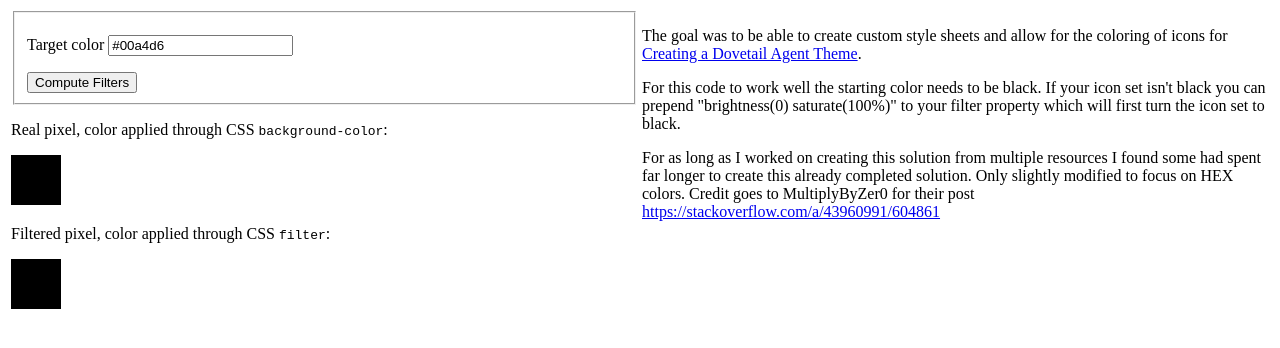
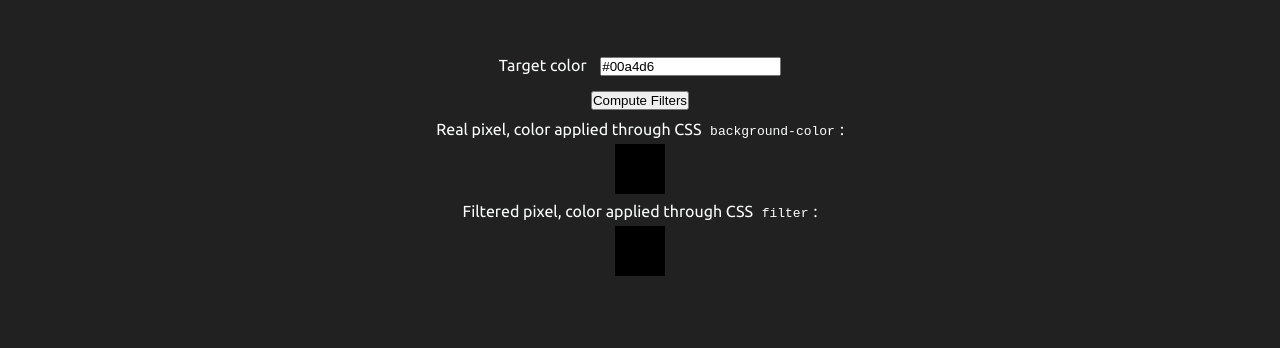
Before and after one commit to CybTekk-LLP/Tint, a plain HTML site: page index.html in a window 1280 px wide. Drawn offline with nearby package versions, Linux system fonts and the light colour scheme.

Commit message:
code changes

```diff
--- a/index.html
+++ b/index.html
@@ -1,22 +1,22 @@
 <!DOCTYPE html>
-<html lang="en" >
+<html lang="en">
+
 <head>
   <meta charset="UTF-8">
   <title>CodePen - CSS filter generator to convert from black to target hex color</title>
   <link rel="stylesheet" href="./style.css">
 
 </head>
+
 <body>
   <!-- partial:index.partial.html -->
   <table>
     <tr valign="top">
       <td width="50%">
-      <fieldset>
         <p>
-          <label>Target color</label> <input class="target" type="text" placeholder="target hex" value="#00a4d6"/>
+          <label>Target color</label> <input class="target" type="text" placeholder="target hex" value="#00a4d6" />
         </p>
         <button class="execute">Compute Filters</button>
-      </fieldset>
         <p>Real pixel, color applied through CSS <code>background-color</code>:</p>
         <div class="pixel realPixel"></div>
 
@@ -26,19 +26,13 @@
         <p class="filterDetail"></p>
         <p class="lossDetail"></p>
       </td>
-    <td>
-      <p>The goal was to be able to create custom style sheets and allow for the coloring of icons for <a href="https://sosuke.com/creating-a-dovetail-agent-theme/" target="_blank">Creating a Dovetail Agent Theme</a>.</p>
-      <p>For this code to work well the starting color needs to be black. If your icon set isn't black you can prepend "brightness(0) saturate(100%)" to your filter property which will first turn the icon set to black.</p>
-      <p>
-        For as long as I worked on creating this solution from multiple resources I found some had spent far
-        longer to create this already completed solution. Only slightly modified to focus on HEX colors. Credit
-        goes to MultiplyByZer0 for their post <a href="https://stackoverflow.com/a/43960991/604861" target="_blank">https://stackoverflow.com/a/43960991/604861</a>
-      </p>
-    </td>
+
     </tr>
   </table>
   <!-- partial -->
-  <script src='https://ajax.googleapis.com/ajax/libs/jquery/2.1.1/jquery.min.js'></script><script  src="./script.js"></script>
+  <script src='https://ajax.googleapis.com/ajax/libs/jquery/2.1.1/jquery.min.js'></script>
+  <script src="./script.js"></script>
 
 </body>
+
 </html>
--- a/style.css
+++ b/style.css
@@ -1,10 +1,36 @@
+@import url('https://fonts.googleapis.com/css2?family=Ubuntu&display=swap');
+
 .pixel {
   display: inline-block;
   background-color: #000;
   width: 50px;
   height: 50px;
+  margin: 0 auto;
 }
 
 .filterDetail {
-  font-family: "Consolas", "Menlo", "Ubuntu Mono", monospace;
+  font-family: "Ubuntu", monospace;
 }
+
+* {
+  margin: 0;
+  padding: 0;
+  box-sizing: border-box;
+}
+
+body {
+  font-family: "Ubuntu", monospace;
+  align-items: center;
+  text-align: center;
+  background-color: #212121;
+  color: #fafffd;
+}
+
+body * {
+  margin: 5px;
+}
+
+table {
+  margin: auto;
+  margin-block-start: 45px;
+}
```
Lines whose indentation alone changed are shown as unchanged.
